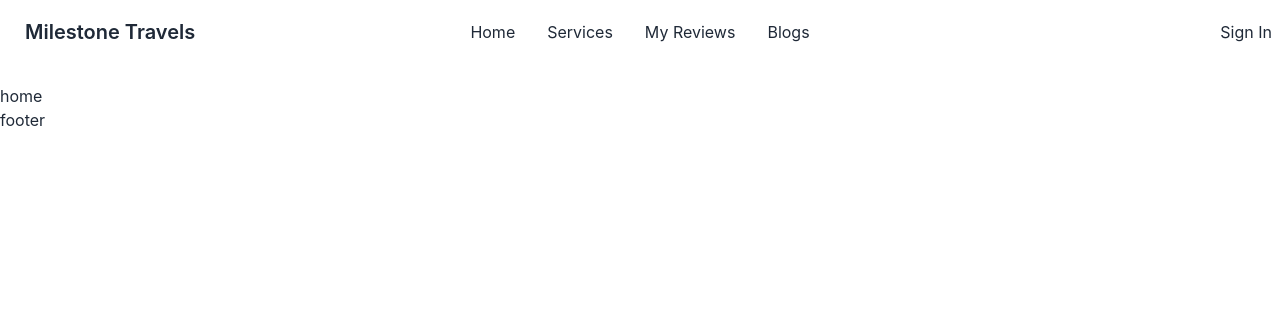
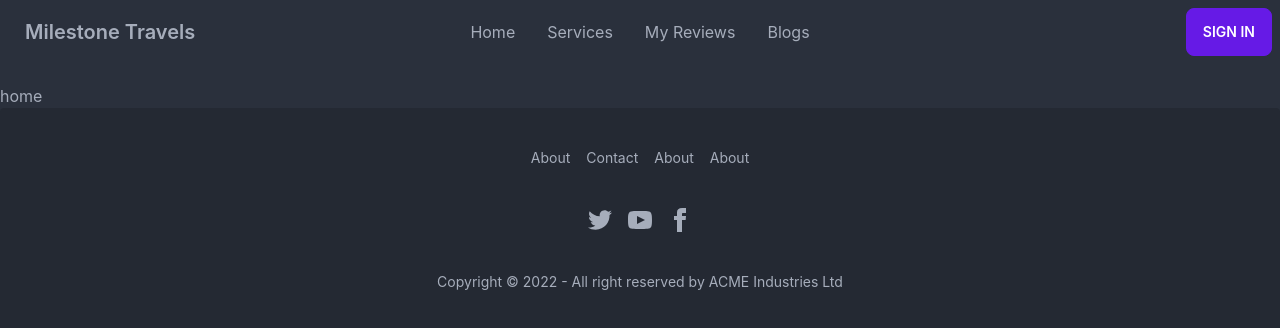
Before and after one commit to Yeshrat-Zerin-Yera/Milestone-Travels-Client, a React (Create React App) app: page / in a window 1280 px wide. Shown: the top 328 px of the page. Built offline with nearby package versions, Linux system fonts and the light colour scheme.

Commit message:
Header Added

```diff
--- a/public/index.html
+++ b/public/index.html
@@ -1,14 +1,12 @@
 <!DOCTYPE html>
-<html lang="en">
+<html lang="en" data-theme="dark">
+
 <head>
   <meta charset="utf-8" />
   <link rel="icon" href="%PUBLIC_URL%/favicon.ico" />
   <meta name="viewport" content="width=device-width, initial-scale=1" />
   <meta name="theme-color" content="#000000" />
-    <meta
-      name="description"
-      content="Web site created using create-react-app"
-    />
+  <meta name="description" content="Web site created using create-react-app" />
   <link rel="apple-touch-icon" href="%PUBLIC_URL%/logo192.png" />
   <!--
       manifest.json provides metadata used when your web app is installed on a
@@ -26,6 +24,7 @@
     -->
   <title>React App</title>
 </head>
+
 <body>
   <noscript>You need to enable JavaScript to run this app.</noscript>
   <div id="root"></div>
@@ -40,4 +39,5 @@
       To create a production bundle, use `npm run build` or `yarn build`.
     -->
 </body>
+
 </html>
--- a/src/pages/Shared/Footer/Footer.js
+++ b/src/pages/Shared/Footer/Footer.js
@@ -1,8 +1,26 @@
 import React from 'react';
+import { Link } from 'react-router-dom';
 
 const Footer = () => {
     return (
-        <div>footer</div>
+        <footer className="footer footer-center p-10 bg-base-200 text-base-content rounded">
+            <div className="grid grid-flow-col gap-4">
+                <Link to='/about' className="link link-hover">About</Link>
+                <Link to='/contact' className="link link-hover">Contact</Link>
+                <Link to='/about' className="link link-hover">About</Link>
+                <Link to='/about' className="link link-hover">About</Link>
+            </div>
+            <div>
+                <div className="grid grid-flow-col gap-4">
+                    <a><svg xmlns="http://www.w3.org/2000/svg" width="24" height="24" viewBox="0 0 24 24" className="fill-current"><path d="M24 4.557c-.883.392-1.832.656-2.828.775 1.017-.609 1.798-1.574 2.165-2.724-.951.564-2.005.974-3.127 1.195-.897-.957-2.178-1.555-3.594-1.555-3.179 0-5.515 2.966-4.797 6.045-4.091-.205-7.719-2.165-10.148-5.144-1.29 2.213-.669 5.108 1.523 6.574-.806-.026-1.566-.247-2.229-.616-.054 2.281 1.581 4.415 3.949 4.89-.693.188-1.452.232-2.224.084.626 1.956 2.444 3.379 4.6 3.419-2.07 1.623-4.678 2.348-7.29 2.04 2.179 1.397 4.768 2.212 7.548 2.212 9.142 0 14.307-7.721 13.995-14.646.962-.695 1.797-1.562 2.457-2.549z"></path></svg></a>
+                    <a><svg xmlns="http://www.w3.org/2000/svg" width="24" height="24" viewBox="0 0 24 24" className="fill-current"><path d="M19.615 3.184c-3.604-.246-11.631-.245-15.23 0-3.897.266-4.356 2.62-4.385 8.816.029 6.185.484 8.549 4.385 8.816 3.6.245 11.626.246 15.23 0 3.897-.266 4.356-2.62 4.385-8.816-.029-6.185-.484-8.549-4.385-8.816zm-10.615 12.816v-8l8 3.993-8 4.007z"></path></svg></a>
+                    <a><svg xmlns="http://www.w3.org/2000/svg" width="24" height="24" viewBox="0 0 24 24" className="fill-current"><path d="M9 8h-3v4h3v12h5v-12h3.642l.358-4h-4v-1.667c0-.955.192-1.333 1.115-1.333h2.885v-5h-3.808c-3.596 0-5.192 1.583-5.192 4.615v3.385z"></path></svg></a>
+                </div>
+            </div>
+            <div>
+                <p>Copyright © 2022 - All right reserved by ACME Industries Ltd</p>
+            </div>
+        </footer>
     );
 };
 
--- a/src/pages/Shared/Header/Header.js
+++ b/src/pages/Shared/Header/Header.js
@@ -19,7 +19,7 @@ const Header = () => {
                     </ul>
                 </div>
                 {/* Name */}
-                <Link className="btn btn-ghost normal-case text-xl">Milestone Travels</Link>
+                <Link to='/' className="btn btn-ghost normal-case text-xl">Milestone Travels</Link>
             </div>
             {/* Middle Links */}
             <div className="navbar-center hidden lg:flex">
@@ -32,7 +32,7 @@ const Header = () => {
             </div>
             {/* Right Links */}
             <div className="navbar-end">
-                <Link to='/signin'>Sign In</Link>
+                <Link to='/signin' className='btn btn-primary'>Sign In</Link>
             </div>
         </div>
     );
```
Lines whose indentation alone changed are shown as unchanged.
